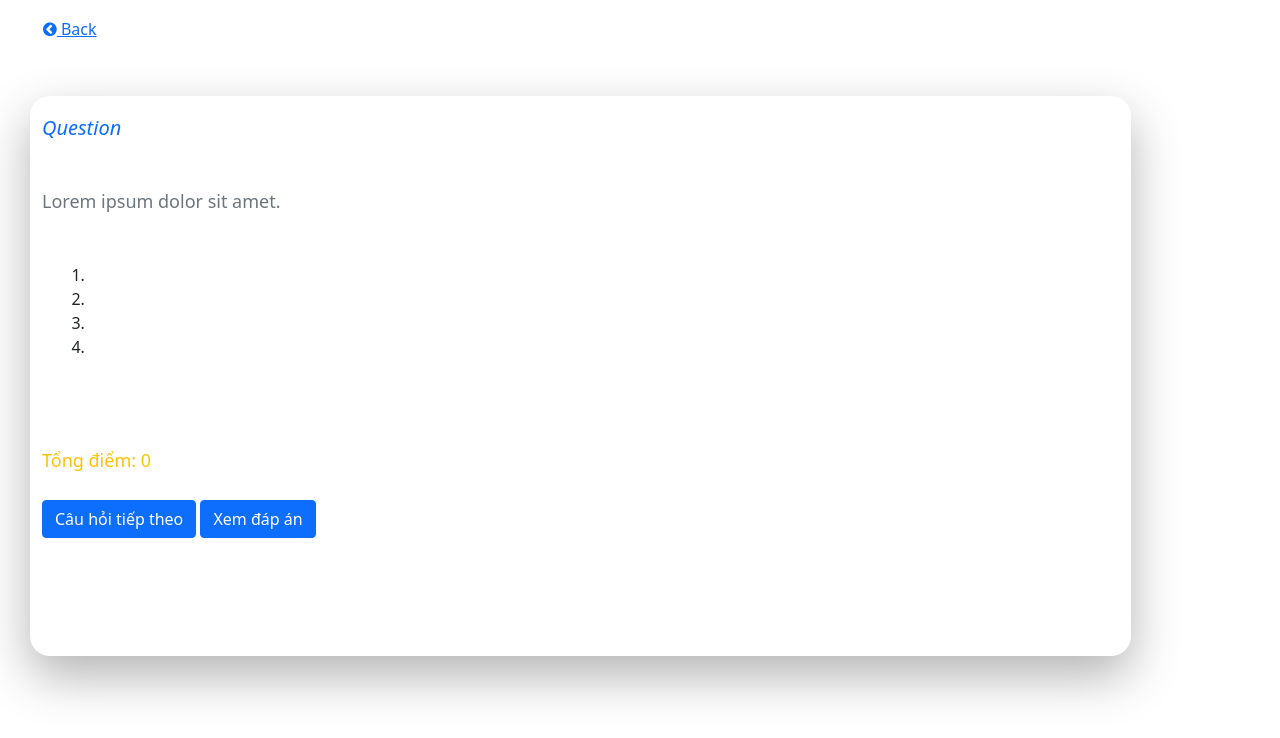
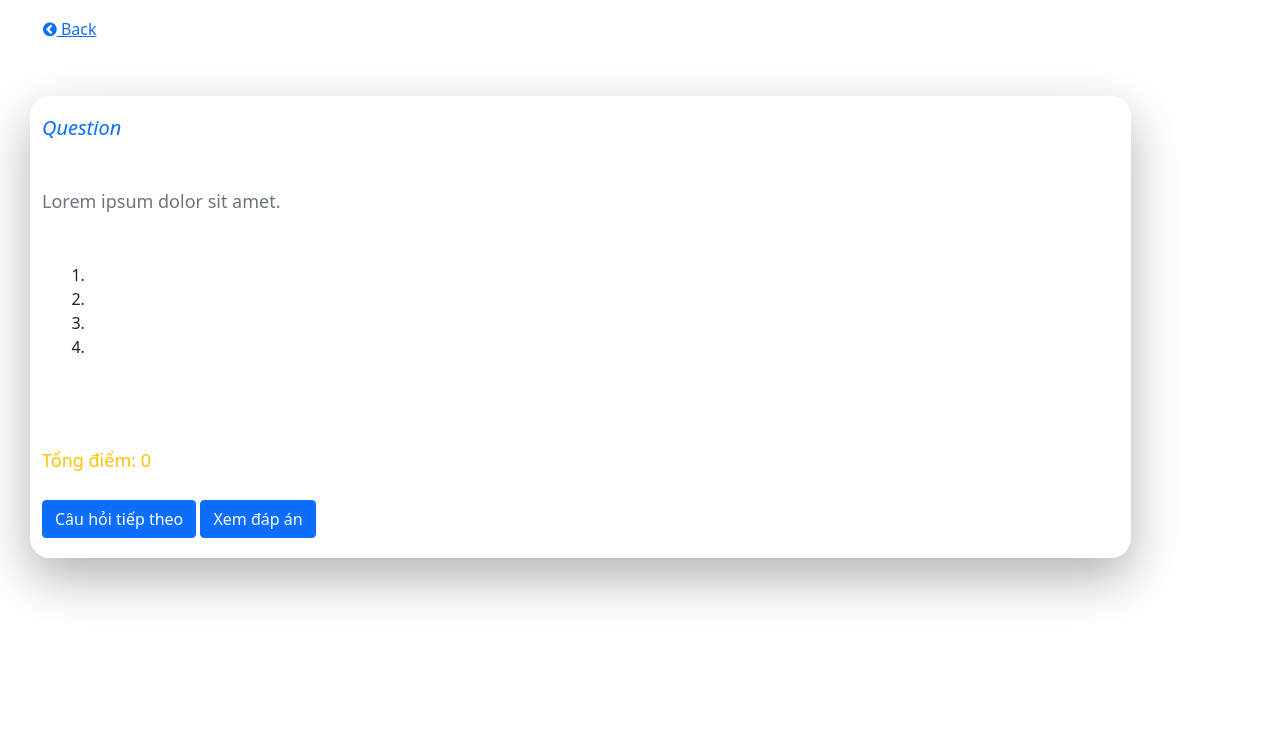
Before and after one commit to sptungG/sptungG.github.io, a plain HTML site: page testCI-final/bai3.html in a window 1280 px wide. Drawn offline with nearby package versions, Linux system fonts and the light colour scheme; no server answers.

Commit message:
update style

```diff
--- a/testCI-final/css/main.css
+++ b/testCI-final/css/main.css
@@ -95,7 +95,7 @@ li:hover{
 .container{
     padding: 20px;
     margin: 0 !important;
-    height: 70vh !important;
+    height: auto !important;
     overflow-x: hidden;
     overflow-y: scroll;
     width: 86vw !important;
```
